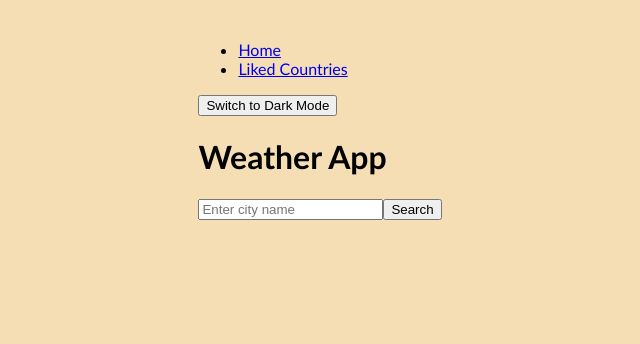
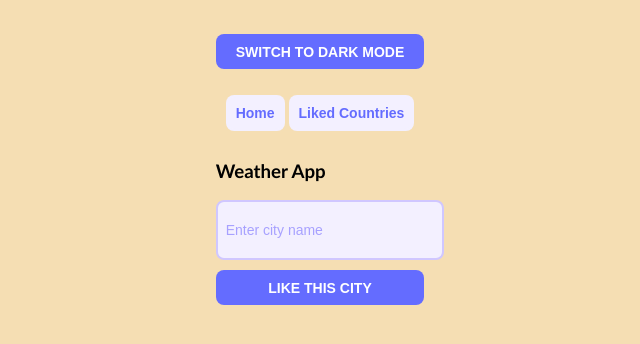
Before and after one commit to azizsigar/secure-auth-system, a React (Vite) app in the folder front/: page / in a window 1280 px wide. Shown: the top 344 px of the page, without its empty margins (320-960 px from the left). Built offline with nearby package versions, Linux system fonts and the light colour scheme; no server answers.

Commit message:
fixed some styles

```diff
--- a/front/src/App.css
+++ b/front/src/App.css
@@ -1,3 +1,4 @@
+/* General body styles */
 html {
   background-color: wheat;
   color: black;
@@ -10,15 +11,121 @@ html {
   font-family: "Gill Sans", "Gill Sans MT", Calibri, "Trebuchet MS", sans-serif;
   transition: background-color 0.5s ease, color 0.5s ease;
 }
+
 html.dark {
   background-color: black;
-  transition: background-color 0.5s ease, color 0.5s ease;
   color: wheat;
-  display: flex;
+    display: flex;
   align-items: center;
   justify-content: center;
   padding: 1rem;
   gap: 1rem;
   margin: auto;
   font-family: "Gill Sans", "Gill Sans MT", Calibri, "Trebuchet MS", sans-serif;
+  transition: background-color 0.5s ease, color 0.5s ease;
 }
+
+/* General input, button, and anchor link reset */
+input,
+button,
+ul,
+a {
+  font-family: 'Arial', sans-serif;
+  border: none;
+  outline: none;
+  padding: 8px;
+  border-radius: 8px;
+  transition: all 0.3s ease;
+  text-decoration: none; /* Remove underlines from links by default */
+}
+
+/* Input field */
+input {
+  width: 100%;
+  max-width: 250px; /* Slightly reduced max-width */
+  height: 40px; /* Reduced height */
+  background-color: #f3f0ff; /* Light purple background */
+  color: #646cff; /* Purple text */
+  font-size: 14px; /* Smaller font size */
+  border: 2px solid #d0c7ff; /* Light purple border */
+}
+
+input::placeholder {
+  color: #a7a1ff; /* Lighter purple placeholder text */
+}
+
+/* Input focus state */
+input:focus {
+  border-color: #4d4aff; /* Darker purple border */
+  background-color: #e0d9ff; /* Slightly darker background */
+}
+
+input:focus::placeholder {
+  color: #4d4aff; /* Darker placeholder text */
+}
+
+/* Button (Düğme) - Further Reduced Size */
+button {
+  width: 100%;
+  max-width: 220px;  /* Further reduced max-width */
+  height: 35px;  /* Further reduced height */
+  background-color: #646cff; /* Purple background */
+  color: white;
+  font-size: 14px;  /* Smaller font size */
+  font-weight: bold;
+  text-transform: uppercase;
+  cursor: pointer;
+  margin-top: 10px;
+  transition: background-color 0.3s ease, transform 0.2s ease;
+}
+
+/* Button hover state */
+button:hover {
+  background-color: #8088ff; /* Lighter purple on hover */
+  transform: translateY(-2px);
+}
+
+/* Button active state */
+button:active {
+  background-color: #4d4aff; /* Darker purple when clicked */
+  transform: translateY(1px);
+}
+
+/* Button focus state */
+button:focus {
+  outline: none;
+  box-shadow: 0 0 0 3px rgba(100, 108, 255, 0.5); /* Purple shadow when focused */
+}
+
+/* Anchor link (a) */
+a, li {
+  color: #646cff; /* Purple text */
+  font-size: 14px; /* Smaller font size */
+  font-weight: bold;
+  display: inline-block;
+margin: 2px;
+  border-radius: 8px;
+  transition: all 0.3s ease;
+  text-decoration: none; /* Remove underline */
+  background-color: #f3f0ff; /* Light purple background for anchor */
+}
+
+/* Anchor link hover state */
+a:hover {
+  background-color: #8088ff; /* Light purple background on hover */
+  color: white; /* White text on hover */
+  transform: translateY(-2px); /* Slight lift effect */
+}
+
+/* Anchor link active state */
+a:active {
+  background-color: #4d4aff; /* Darker purple on click */
+  color: white;
+  transform: translateY(1px); /* Slight push effect */
+}
+
+/* Anchor link focus state */
+a:focus {
+  outline: none;
+  box-shadow: 0 0 0 3px rgba(100, 108, 255, 0.5); /* Purple shadow on focus */
+}
--- a/front/src/App.jsx
+++ b/front/src/App.jsx
@@ -12,6 +12,8 @@ const App = () => {
       <WeatherProvider>
         <Router>
           <div className="App">
+            <DarkModeButton />
+
             {/* Navbar */}
             <nav>
               <ul>
@@ -23,7 +25,6 @@ const App = () => {
                 </li>
               </ul>
               {/* Dark Mode Button */}
-              <DarkModeButton />
             </nav>
 
             {/* Routes */}
--- a/front/src/components/DarkModeButton.jsx
+++ b/front/src/components/DarkModeButton.jsx
@@ -1,8 +1,7 @@
 import  { useContext } from "react";
-import { ThemeContext } from "../ThemeContext"; // ThemeContext'i import ediyoruz
+import { ThemeContext } from "../ThemeContext";
 
 const DarkModeButton = () => {
-  // useContext ile ThemeContext'ten veriyi alıyoruz
   const { isDarkMode, toggleTheme } = useContext(ThemeContext);
 
   return (
--- a/front/src/components/LikedCountries.jsx
+++ b/front/src/components/LikedCountries.jsx
@@ -1,6 +1,6 @@
 import { useContext } from "react";
 import WeatherContext from "../WeatherContext";
-
+import "../App.css"
 const LikedCountries = () => {
   const { likedCountries } = useContext(WeatherContext);
 
@@ -13,7 +13,7 @@ const LikedCountries = () => {
   }
 
   return (
-    <div>
+    <div className="App">
       <h2>Liked Countries</h2>
       <ul>
         {likedCountries.map((country, index) => (
--- a/front/src/components/Weather.jsx
+++ b/front/src/components/Weather.jsx
@@ -37,15 +37,25 @@ const Weather = () => {
 
   return (
     <div>
-      <h1>Weather App</h1>
+      <h3>Weather App</h3>
+
+      {/* Custom Input Field */}
+      <div className="input-container">
         <input
+          className="input"
           type="text"
           value={city}
           onChange={(e) => setCity(e.target.value)}
           placeholder="Enter city name"
         />
-      <button onClick={handleSearch}>Search</button>
+      </div>
 
+      {/* Custom "Like" Button */}
+      <button className="shadow__btn" onClick={handleSearch}>
+        {loading ? "Searching..." : "Like this City"}
+      </button>
+
+      {/* Weather Information */}
       {loading && <p>Loading...</p>}
       {error && <p>{error}</p>}
       {weather && !loading && !error && (
```
Lines whose indentation alone changed are shown as unchanged.
